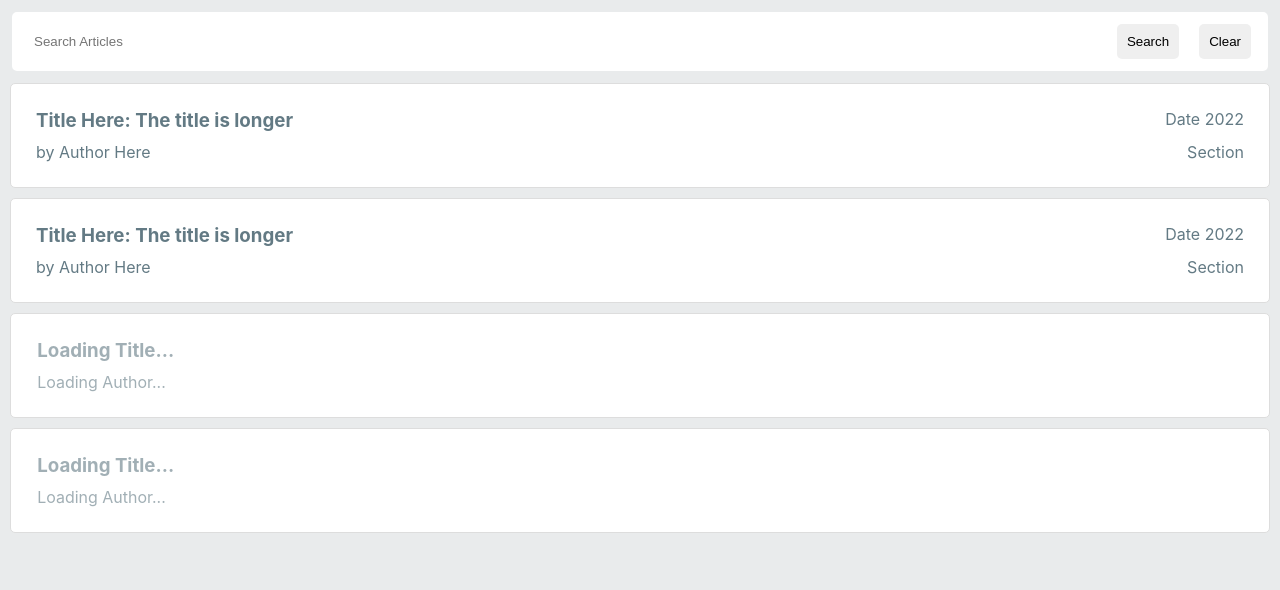
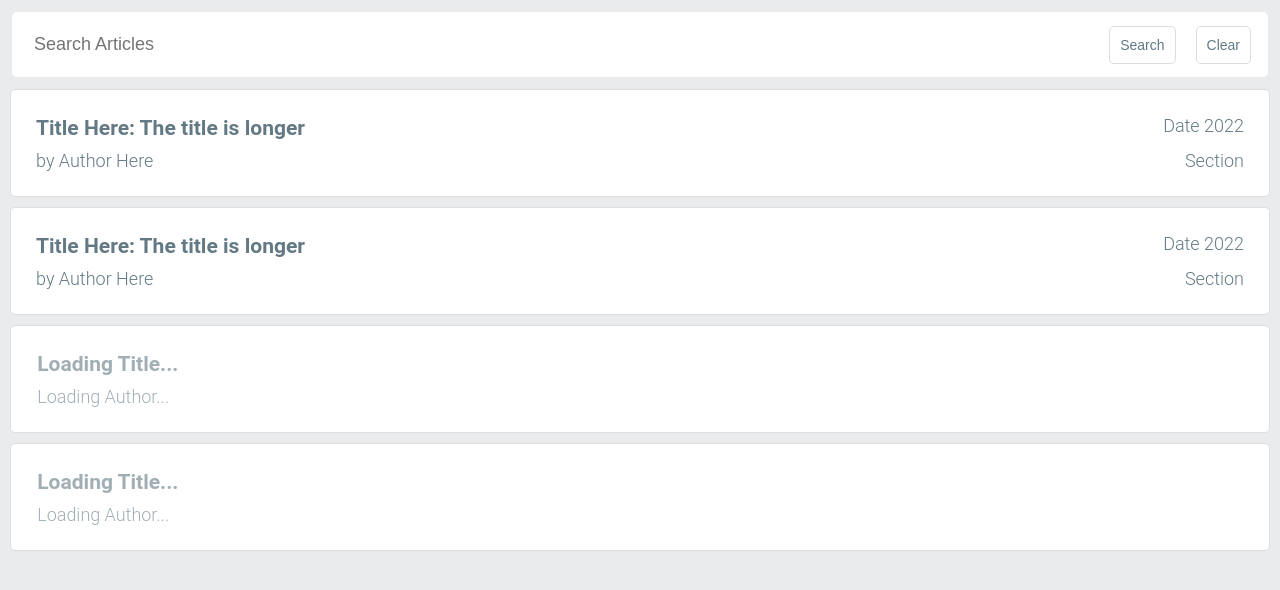
Before and after one commit to johndwatt/Newsletter-Search-App, a React (Create React App) app: page / in a window 1280 px wide. Shown: the top 590 px of the page. Built offline with nearby package versions, Linux system fonts and the light colour scheme.

Commit message:
adds font and more styling to search bar

```diff
--- a/src/App.css
+++ b/src/App.css
@@ -1,3 +1,5 @@
+@import url(/src/styles/accessories.css);
+
 * {
   margin: 0;
   padding: 0;
@@ -5,6 +7,9 @@
 
 body {
   background-color: var(--background);
+  font-size: 18px;
+  font-family: var(--font);
+  font-weight: 300;
 }
 
 .loading {
--- a/src/styles/Search.css
+++ b/src/styles/Search.css
@@ -1,23 +1,28 @@
+@import url(accessories.css);
+
 /* === SEARCH STYLING === */
 .search-container > form {
     display: flex;
     flex-direction: row;
     justify-content: center;
     align-items: center;
-    background-color: white;
-    border: 2px white solid;
+    background-color: var(--item);
+    border: 2px solid var(--item);
     border-radius: 5px;
     margin: 12px;
     padding: 5px;
+    font-size: 18px;
 }
 
 /* Search input */
 .search-container > form > input {
     padding: 15px;
+    margin-right: 10px;
     border: none;
     border-radius: 5px;
     width: 90%;
-    margin-right: 10px;
+    font-size: 18px;
+    color: var(--text-dark);
 }
 
 .search-container > form > input:hover {
@@ -38,29 +43,19 @@
 }
 
 .search-btns > button {
-    padding: 10px;
-    border: solid 2px var(--background-color);
+    color: var(--text-dark);
+    background-color: var(--item);
+    border: solid 1px var(--item-border);
     border-radius: 5px;
     margin: 0px 10px;
+    padding: 10px;
     cursor: pointer;
     white-space: nowrap;
     transition: 0.2s;
+    font-size: 14px;
 }
 
-/* Dashboard Search Button */
-.search-button {
-
+.search-btns > button:hover {
+    color: var(--text-scarlet);
+    background-color: var(--item-hover);
 }
-
-.search-button:hover {
-
-}
-
-/* Dashboard Clear Button */
-.clear-button {
-
-}
-
-.clear-button:hover {
-
-}
--- a/src/styles/accessories.css
+++ b/src/styles/accessories.css
@@ -6,9 +6,9 @@
     --item-border: #DDDDDD;
     --text-light: rgba(255, 255, 255, 0.90);
     --text-dark: #637A84;
-    --text-scarlet: #b10202
+    --text-scarlet: #b10202;
 
 
     /* Fonts */
-
+    --font: "Roboto", Arial, sans-serif;
 }
```
